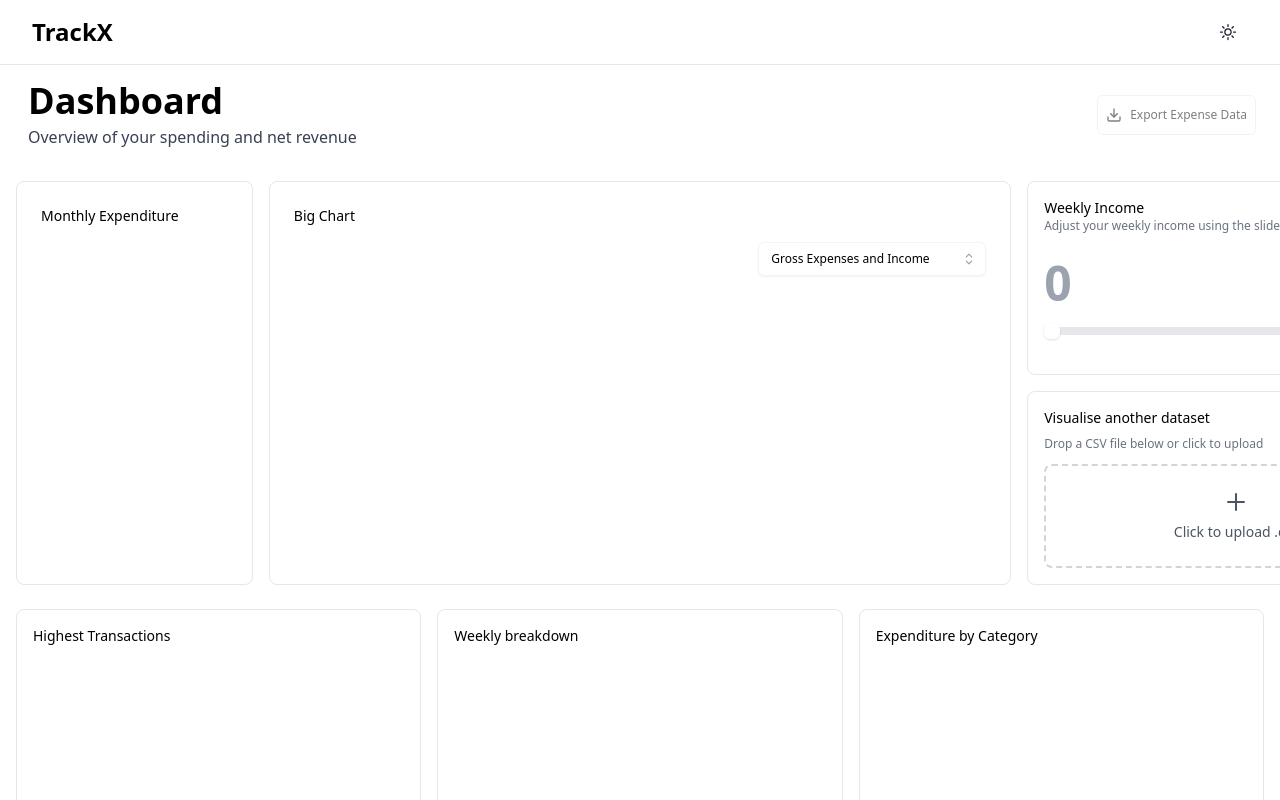
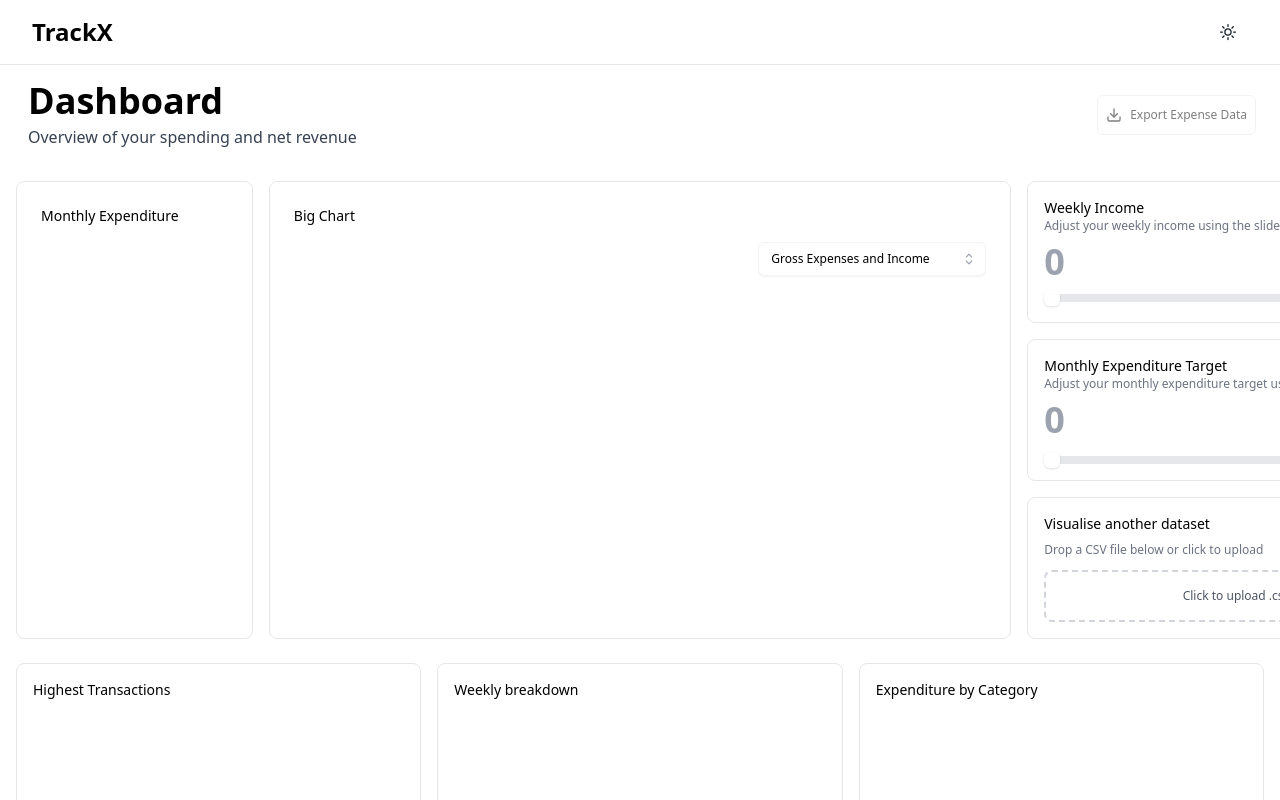
Before and after one commit to JHuang0309/tracko, a React (Vite) app in the folder frontend/: page /dashboard in a window 1280 px wide. Shown: the top 800 px of the page. Built offline with nearby package versions, Linux system fonts and the light colour scheme.

Commit message:
Added monthly expenditure target slider with styling updates

```diff
--- a/frontend/src/output.css
+++ b/frontend/src/output.css
@@ -719,6 +719,10 @@ video {
   height: 2.5rem;
 }
 
+.h-1 {
+  height: 0.25rem;
+}
+
 .h-2 {
   height: 0.5rem;
 }
--- a/frontend/src/pages/Dashboard.jsx
+++ b/frontend/src/pages/Dashboard.jsx
@@ -25,6 +25,7 @@ function Dashboard() {
 
     const [csvFile, setCsvFile] = useState(input_file);
     const [weeklyIncome, setWeeklyIncome] = useState(0.0);
+    const [exTarget, setExTarget] = useState(0.0);
     const [chartView, setChartView] = useState('summary') // 'summary', 'netIncome', or 'avgWeekly'
 
     const [isDarkMode, setIsDarkMode] = useState(false);
@@ -35,6 +36,7 @@ function Dashboard() {
 
     const MAX_WEEKLY_INCOME = 5000
     const percentage = (weeklyIncome / MAX_WEEKLY_INCOME) * 100;
+    const exTargetPercentage = (exTarget / MAX_WEEKLY_INCOME) * 100;
 
     useEffect(() => {
         const savedFileContent = localStorage.getItem('lastUploadedFileContent');
@@ -252,17 +254,18 @@ function Dashboard() {
                         </div>
 
                         {/* Stack of smaller cards */}
-                        <div className="col-span-1 grid grid-rows-2 gap-4">
+                        <div className="col-span-1 grid grid-rows-3 gap-4">
+                            {/* Income input card */}
                             <div className={`flex flex-col rounded-lg p-4 border`}>
                                 <h3 className="text-sm font-medium">Weekly Income</h3>
-                                <p className={`text-xs mb-4 ${isDarkMode ? 'text-white' : 'text-gray-500'}`}>
+                                <p className={`text-xs mb-2 ${isDarkMode ? 'text-white' : 'text-gray-500'}`}>
                                     Adjust your weekly income using the slider below:
                                 </p>
 
                                 {/* Income Display */}
                                 <input
                                     type="number"
-                                    className={`text-5xl font-semibold mb-3 max-w-sm appearance-none outline-none focus:outline-none focus:ring-0 focus:ring-offset-0 hover:ring-0 hover:ring-offset-0 border-0 bg-transparent ${
+                                    className={`text-4xl font-semibold mb-3 max-w-sm appearance-none outline-none focus:outline-none focus:ring-0 focus:ring-offset-0 hover:ring-0 hover:ring-offset-0 border-0 bg-transparent ${
                                         weeklyIncome > 0 ? (isDarkMode ? 'text-[#e3f0fd]' : 'text-blue-600') : 'text-gray-500'
                                     }`}
                                     value={weeklyIncome === 0 ? '' : weeklyIncome}
@@ -292,7 +295,6 @@ input[type=number]::-webkit-outer-spin-button {
   margin: 0;
 }
 `}</style>
-
                                 {/* Slider */}
                                 <input
                                     type="range"
@@ -316,15 +318,73 @@ input[type=number]::-webkit-outer-spin-button {
                                                 [&::-webkit-slider-thumb]:cursor-pointer
                                     "
                                 />
-                                {/* <input
+                            </div>
+                            {/* Monthly expenditure target card */}
+                            <div className={`flex flex-col rounded-lg p-4 border`}>
+                                <h3 className="text-sm font-medium">Monthly Expenditure Target</h3>
+                                <p className={`text-xs mb-2 ${isDarkMode ? 'text-white' : 'text-gray-500'}`}>
+                                    Adjust your monthly expenditure target using the slider below:
+                                </p>
+
+                                {/* Target Display */}
+                                <input
                                     type="number"
-                                    // value={weeklyIncome}
-                                    onChange={(e) => setWeeklyIncome(Math.max(0, Number(e.target.value)))}
-                                    value={weeklyIncome == 0 ? "" : weeklyIncome}
-                                    className={`w-full px-3 py-2 mt-8 border rounded shadow-md focus:outline-none focus:ring ${isDarkMode ? 'bg-neutral-800' : 'bg-white'}`}
-                                    placeholder="Enter amount"
-                                /> */}
+                                    className={`text-4xl font-semibold mb-4 max-w-sm appearance-none outline-none focus:outline-none focus:ring-0 focus:ring-offset-0 hover:ring-0 hover:ring-offset-0 border-0 bg-transparent ${
+                                        exTarget > 0 ? (isDarkMode ? 'text-[#fef3c7]' : 'text-[#f59e42]') : 'text-gray-500'
+                                    }`}
+                                    value={exTarget === 0 ? '' : exTarget}
+                                    placeholder="0"
+                                    min={0}
+                                    onChange={e => {
+                                        const val = e.target.value;
+                                        setExTarget(val === '' ? 0 : Math.max(0, Number(val)));
+                                    }}
+                                    style={{
+                                        boxShadow: 'none',
+                                        MozBoxShadow: 'none',
+                                        WebkitBoxShadow: 'none',
+                                        outline: 'none',
+                                        border: 'none',
+                                        background: 'transparent',
+                                        // Remove number input arrows
+                                        MozAppearance: 'textfield',
+                                    }}
+                                    // Remove number input arrows for Chrome/Safari
+                                    onWheel={e => e.target.blur()}
+                                />
+                                <style>{`
+input[type=number]::-webkit-inner-spin-button,
+input[type=number]::-webkit-outer-spin-button {
+  -webkit-appearance: none;
+  margin: 0;
+}
+`}</style>
+
+                                {/* Ex Target Slider */}
+                                <input
+                                    type="range"
+                                    min="0"
+                                    max={MAX_WEEKLY_INCOME}
+                                    step="50"
+                                    value={exTarget}
+                                    onChange={(e) => setExTarget(Number(e.target.value))}
+                                    style={{
+                                        background: `linear-gradient(to right, #f59e42 ${exTargetPercentage}%, #E5E7EB ${exTargetPercentage}%)`
+                                    }}
+                                    className="w-full h-2 bg-blue-200 rounded-lg appearance-none cursor-pointer
+                                                [&::-webkit-slider-thumb]:appearance-none
+                                                [&::-webkit-slider-thumb]:w-4
+                                                [&::-webkit-slider-thumb]:h-4
+                                                [&::-webkit-slider-thumb]:bg-white
+                                                [&::-webkit-slider-thumb]:rounded-md
+                                                [&::-webkit-slider-thumb]:border
+                                                [&::-webkit-slider-thumb]:border-[#f59e42]
+                                                [&::-webkit-slider-thumb]:shadow
+                                                [&::-webkit-slider-thumb]:cursor-pointer
+                                    "
+                                />
                             </div>
+                            {/* New csv file input card  */}
                             <div
                                 className={`flex flex-col rounded-lg p-4 border`}
                                 onDragOver={(e) => e.preventDefault()}
@@ -341,14 +401,14 @@ input[type=number]::-webkit-outer-spin-button {
 
                                 <label
                                     htmlFor="csvUpload"
-                                    className={`flex flex-col items-center justify-center border-2 border-dashed rounded-lg p-6 text-sm cursor-pointer transition hover:bg-gray-100 ${
+                                    className={`flex flex-col items-center justify-center border-2 border-dashed rounded-lg p-4 text-sm cursor-pointer transition hover:bg-gray-100 ${
                                         isDarkMode ? 'border-gray-600 text-white hover:bg-neutral-700' : 'border-gray-300 text-gray-600'
                                     }`}
                                 >
-                                <svg className="w-6 h-6 mb-2" fill="none" stroke="currentColor" strokeWidth="2" viewBox="0 0 24 24">
+                                {/* <svg className="w-6 h-4 mb-2" fill="none" stroke="currentColor" strokeWidth="2" viewBox="0 0 24 24">
                                     <path strokeLinecap="round" strokeLinejoin="round" d="M12 4v16m8-8H4" />
-                                </svg>
-                                <span>Click to upload .csv</span>
+                                </svg> */}
+                                <span className='text-xs'>Click to upload .csv</span>
                                 <input
                                     id="csvUpload"
                                     type="file"
```
